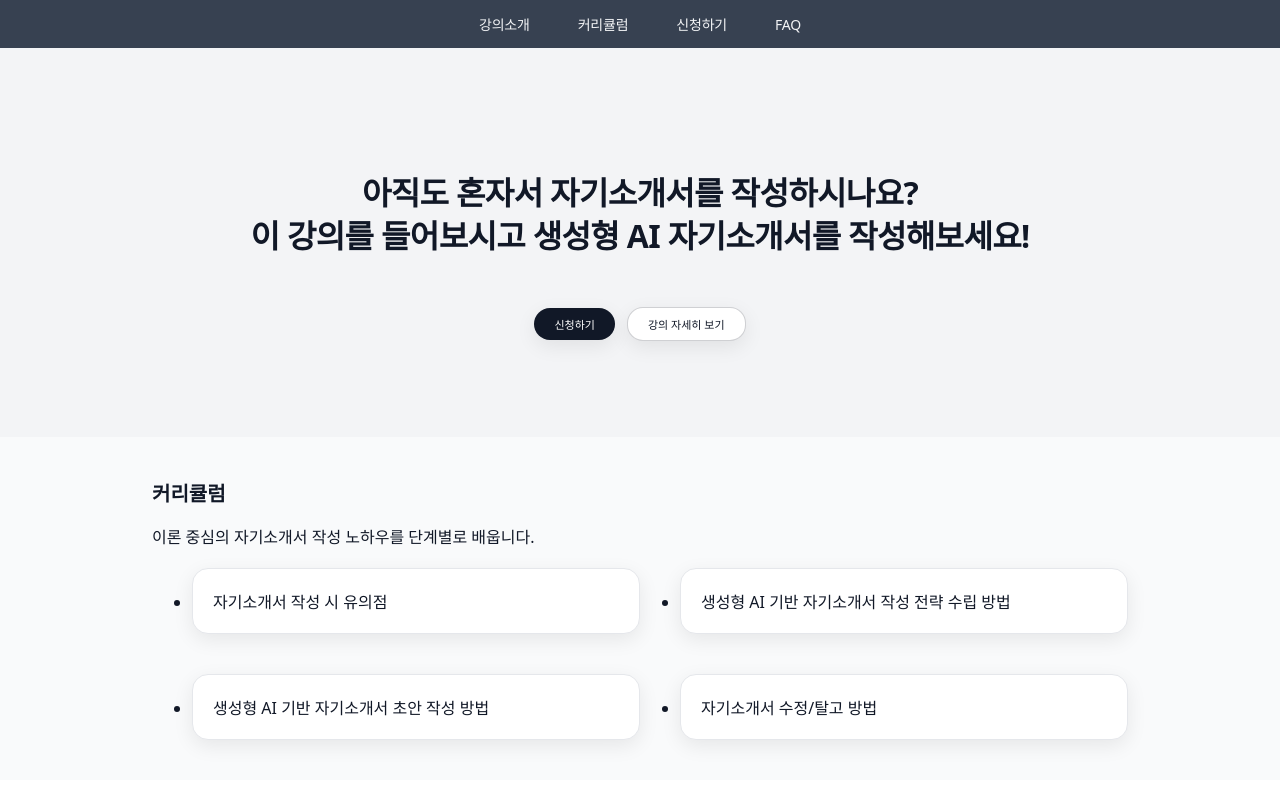
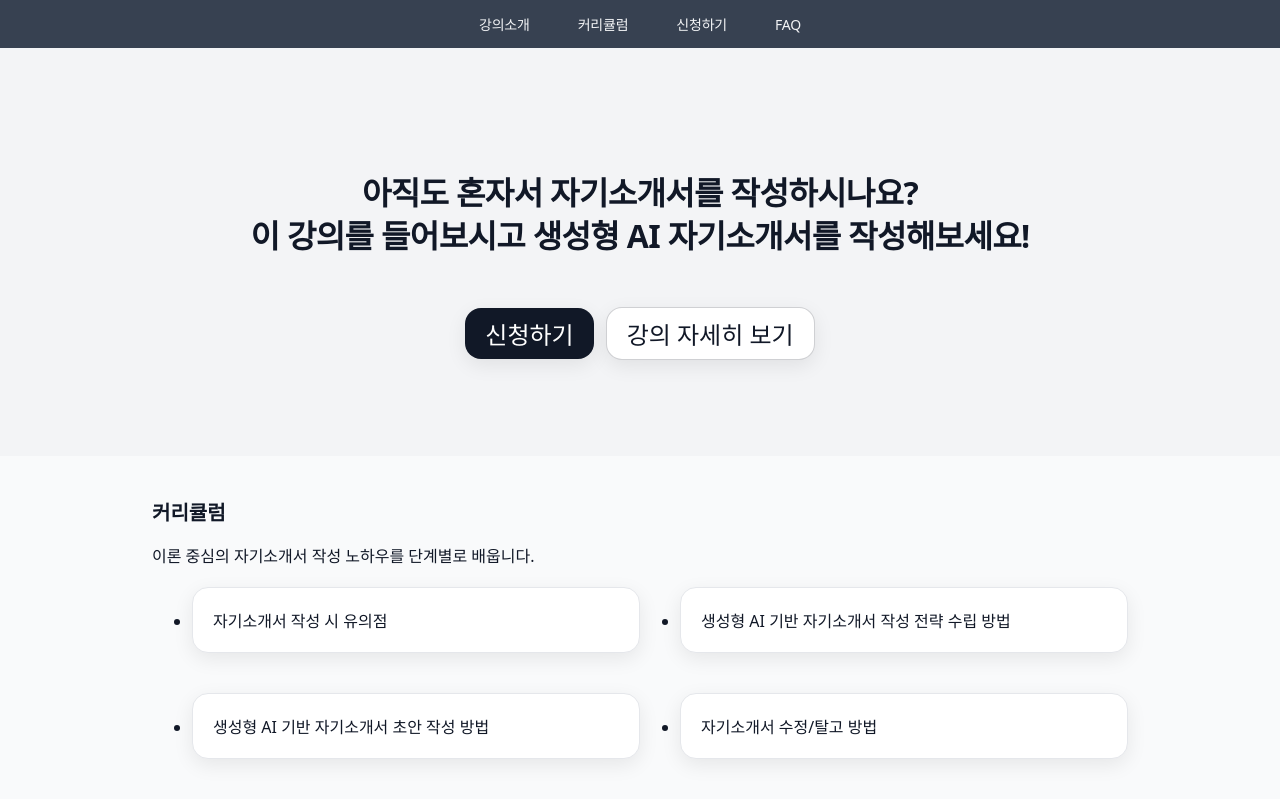
Before and after one commit to sipoon07/harmonium-likelion-v2, a React (Vite) app: page / in a window 1280 px wide. Shown: the top 800 px of the page. Built offline with nearby package versions, Linux system fonts and the light colour scheme; the HTML template or start-up script is replaced by a standard one.

Commit message:
CTAButton Size up 16px -> 24px

```diff
--- a/src/components/CTAButton.module.css
+++ b/src/components/CTAButton.module.css
@@ -1,7 +1,7 @@
 .btn{
   border-radius:var(--radius-xl);
   padding:.5rem 1.25rem;
-  font-size: 11px;
+  font-size: 24px;
   box-shadow:var(--shadow-soft);
   transition:transform .08s ease, box-shadow .2s ease, opacity .2s ease;
   display:inline-flex; align-items:center; justify-content:center;
```
